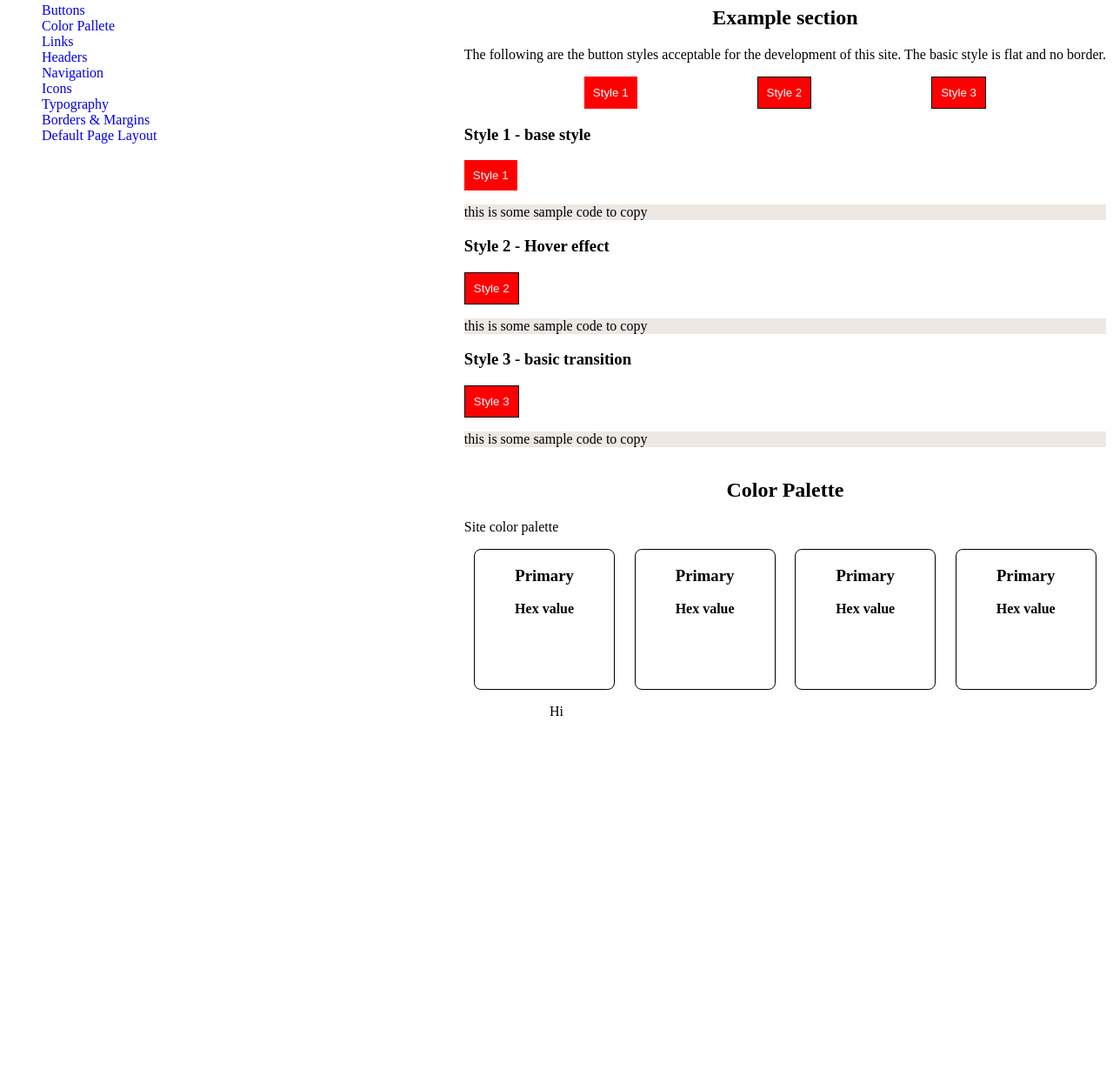
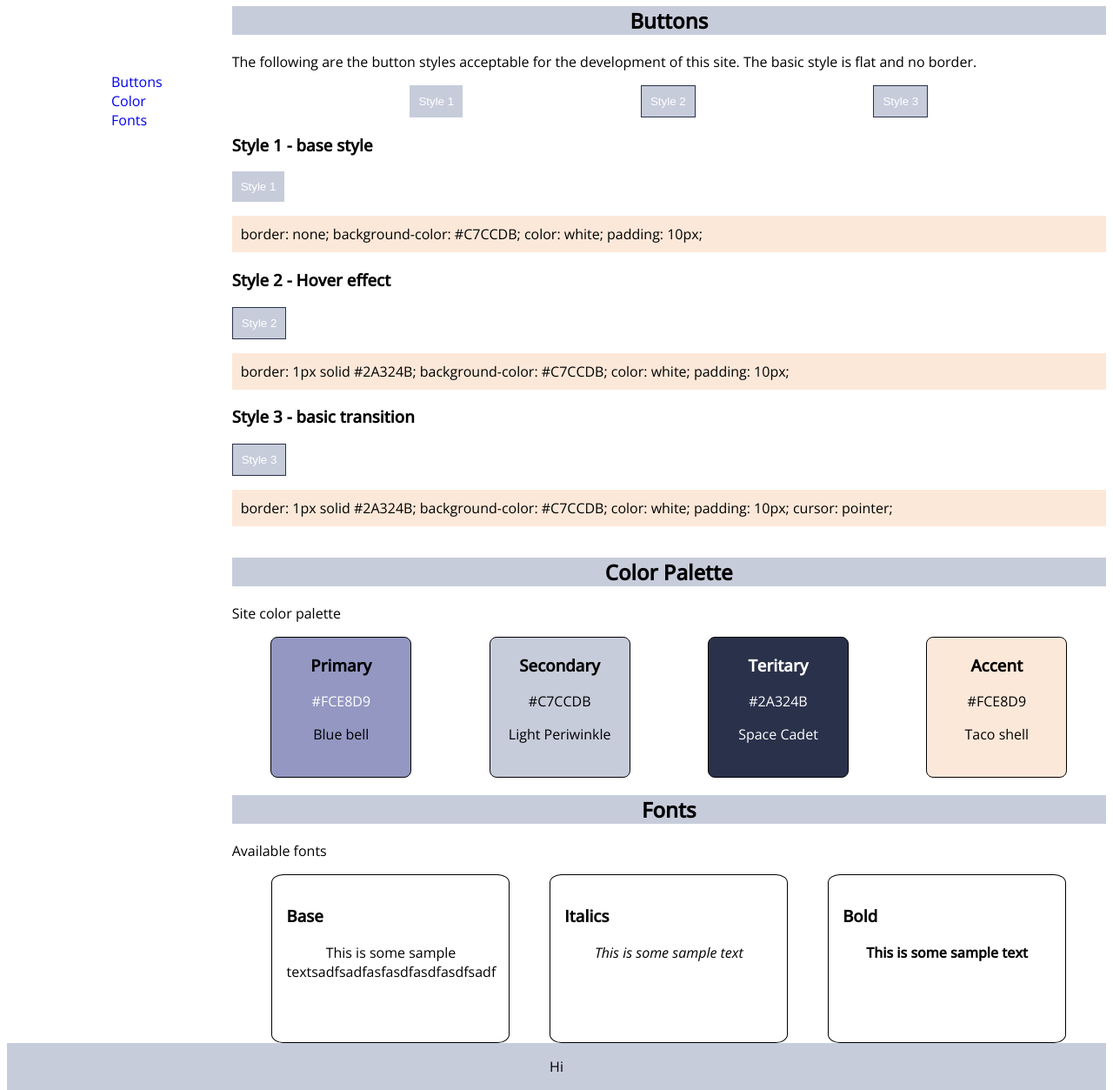
Before and after one commit to mgmacdougall/design_system, a plain HTML site: page index.html in a window 1280 px wide. Shown: the part 171-1424 px from the top of the page at 87% size. Before the commit the page ends 1014 px from the top, so only its background shows below. Drawn offline with nearby package versions, Linux system fonts and the light colour scheme.

Commit message:
Changes supporting latest styling changes

```diff
--- a/index.html
+++ b/index.html
@@ -5,6 +5,13 @@
     <meta http-equiv="X-UA-Compatible" content="IE=edge">
     <meta name="viewport" content="width=device-width,
       initial-scale=1.0">
+    <link rel="preconnect"
+      href="https://fonts.googleapis.com">
+    <link rel="preconnect" href="https://fonts.gstatic.com"
+      crossorigin>
+    <link
+      href="https://fonts.googleapis.com/css2?family=Open+Sans:ital,wght@0,400;0,500;1,400&display=swap"
+      rel="stylesheet">
     <link rel="stylesheet" href="styles.css">
     <title>Web Page Style Guide</title>
   </head>
@@ -21,26 +28,15 @@
           <li class="nav-item"><a class="nav-selection"
               href="#button">Buttons</a></li>
           <li class="nav-item"><a class="nav-selection"
-              href="#palette">Color Pallete</a></li>
+              href="#palette">Color</a></li>
           <li class="nav-item"><a class="nav-selection"
-              href="#">Links</a></li>
-          <li class="nav-item"><a class="nav-selection"
-              href="#">Headers</a></li>
-          <li class="nav-item"><a class="nav-selection"
-              href="#">Navigation</a></li>
-          <li class="nav-item"><a class="nav-selection"
-              href="#">Icons</a></li>
-          <li class="nav-item"><a class="nav-selection"
-              href="#">Typography</a></li>
-          <li class="nav-item"><a class="nav-selection"
-              href="#">Borders & Margins</a></li>
-          <li class="nav-item"><a class="nav-selection"
-              href="#">Default Page Layout</a></li>
+              href="#fonts">Fonts</a></li>
         </ul>
       </nav>
+
       <div class="main-contents">
         <section>
-          <h2>Example section</h2>
+          <h2>Buttons</h2>
           <p>The following are the button styles acceptable
             for the development of this site. The basic
             style
@@ -54,32 +50,37 @@
             <h3>Style 1 - base style</h3>
             <div>
               <button class="btn-1">Style 1</button>
-              <p class="code">this
-                is
-                some sample code to copy</code>
+              <p class="code">
+                border: none;
+                background-color: #C7CCDB;
+                color: white;
+                padding: 10px;
+              </code>
             </p>
           </article>
           <article>
             <h3>Style 2 - Hover effect</h3>
             <div>
               <button class="btn-2">Style 2</button>
-              <p class="code">this
-                is
-                some sample code to copy</code>
+              <p class="code"> border: 1px solid #2A324B;
+                background-color: #C7CCDB;
+                color: white;
+                padding: 10px;</code>
             </p>
           </article>
           <article>
             <h3>Style 3 - basic transition</h3>
             <div>
               <button class="btn-3">Style 3</button>
-              <p class="code">this
-                is
-                some sample code to copy</code>
+              <p class="code">border: 1px solid #2A324B;
+                background-color: #C7CCDB;
+                color: white;
+                padding: 10px;
+                cursor: pointer;</code>
             </p>
           </article>
 
         </section>
-
 
         <section id="palette">
           <h2>Color Palette</h2>
@@ -87,19 +88,47 @@
           <article>
             <div class="card primary">
               <h3>Primary</h3>
-              <p><strong>Hex value</strong></p>
+              <p class="light-text">#FCE8D9</p>
+              <p>Blue bell</p>
             </div>
-            <div class="card primary">
-              <h3>Primary</h3>
-              <p><strong>Hex value</strong></p>
+            <div class="card secondary">
+              <h3>Secondary</h3>
+              <p class="dark-text">#C7CCDB</p>
+              <p>Light Periwinkle</p>
             </div>
-            <div class="card primary">
-              <h3>Primary</h3>
-              <p><strong>Hex value</strong></p>
+            <div class="card teritary">
+              <h3 class="light-text">Teritary</h3>
+              <p class="light-text">#2A324B</p>
+              <p class="light-text">Space Cadet</p>
             </div>
-            <div class="card primary">
-              <h3>Primary</h3>
-              <p><strong>Hex value</strong></p>
+            <div class="card accent">
+              <h3 class="dark-text">Accent</h3>
+              <p class="dark-text">#FCE8D9</p>
+              <p>Taco shell</p>
+            </div>
+          </article>
+
+
+        </section>
+
+        <section id="fonts">
+          <h2>Fonts</h2>
+          <p>Available fonts</p>
+          <article>
+            <div class="text-card">
+              <h3>Base</h3>
+              <div class="font base">This is some sample
+                textsadfsadfasfasdfasdfasdfsadf</div>
+            </div>
+            <div class="text-card">
+              <h3>Italics</h3>
+              <div class="font italic">This is some sample
+                text</div>
+            </div>
+            <div class="text-card">
+              <h3>Bold</h3>
+              <div class="font bold">This is some sample
+                text</div>
             </div>
           </article>
 
--- a/styles.css
+++ b/styles.css
@@ -1,109 +1,146 @@
 /* Default css */
-html, body{
+html,
+body {
   height: 100%;
+  font-family: 'Open Sans', sans-serif;
 }
 
-header{
+header {
   display: flex;
 }
 
-header>h1{
-  flex:2;
+header>h1 {
+  flex: 2;
 }
 
-h1,h2,footer{
+h1,
+h2,
+footer {
+  background-color: #C7CCDB;
   text-align: center;
 }
 
 /* Main body css  */
-.code{
-  background-color: rgba(236, 231, 225, 0.932);
+.code {
+  background-color: #FCE8D9;
+  padding: 10px;
 }
 
-.nav-item{
+#nav-container {
+  padding: 5em;
+}
+
+.nav-item {
   list-style: none;
 }
 
-.nav-selection{
+.nav-selection {
   text-decoration: none;
-
 }
 
 /* Button Style section css */
-#btn-examples{
+#btn-examples {
   display: flex;
   justify-content: space-evenly;
 }
 
-.btn-1{
+.btn-1 {
   border: none;
-  background-color: red;
+  background-color: #C7CCDB;
   color: white;
   padding: 10px;
 }
 
-.btn-1:hover{
+.btn-1:hover {
   cursor: pointer;
 }
 
-.btn-2{
-  border: 1px solid black;
-  background-color: red;
+.btn-2 {
+  border: 1px solid #2A324B;
+  background-color: #C7CCDB;
   color: white;
   padding: 10px;
 }
 
-.btn-2:hover{
-  background-color: rgba(83, 44, 44, 0.829);
+.btn-2:hover {
+  background-color: #2A324B;
+  cursor: pointer;
   color: white;
 }
 
-.btn-3{
-  border: 1px solid black;
-  background-color: red;
+.btn-3 {
+  border: 1px solid #2A324B;
+  background-color: #C7CCDB;
   color: white;
   padding: 10px;
-  transition: 0.4s;
+  cursor: pointer;
 }
 
-.btn-3:hover{
-  background-color: rgba(83, 44, 44, 0.829);
+.btn-3:hover {
+  background-color: #2A324B;
+  transition: 2s;
   color: white;
 }
 
+.primary {
+  background-color: hsl(235, 28%, 67%);
+}
 
-body{
+.secondary {
+  background-color: rgb(199, 204, 219);
+}
+
+.teritary {
+  background-color: #2A324B;
+}
+
+.accent {
+  background-color: #FCE8D9;
+}
+
+.light-text {
+  color: white;
+}
+
+.dark-text {
+  color: black;
+}
+
+body {
   display: flex;
   flex-direction: column;
   min-height: 100vh;
 }
 
-main{
+main {
   display: flex;
 }
 
-.main-contents{
-display: flex;
-flex-direction: column;
+.main-contents {
+  display: flex;
+  flex-direction: column;
+  width: 100%;
 }
 
-#nav-container{
-  flex:1
-}
-
-section{
-  flex:2
+section {
+  flex: 2
 }
 
 /* Palette Section */
 
-#palette article{
+#palette article {
   display: flex;
   justify-content: space-around;
   flex-wrap: wrap;
 }
 
-.card{
+#fonts article {
+  display: flex;
+  justify-content: space-evenly;
+  flex-wrap: wrap;
+}
+
+.card {
   padding: 0;
   margin: 0;
   flex-direction: row;
@@ -114,6 +151,35 @@ section{
   text-align: center;
 }
 
-footer{
-    margin-top: auto;
+.text-card {
+  padding: 1em;
+  margin: 0;
+  flex-direction: row;
+  border: 1px solid black;
+  border-radius: 5%;
+  height: 10rem;
+  width: 15rem;
 }
+
+.font {
+  font-size: medium;
+  text-align: center;
+}
+
+.base {
+  font-family: 'Open Sans', sans-serif;
+}
+
+.italic {
+  font-family: 'Open Sans', sans-serif;
+  font-style: italic;
+}
+
+.bold {
+  font-family: 'Open Sans', sans-serif;
+  font-weight: bold;
+}
+
+footer {
+  margin-top: auto;
+}
```
